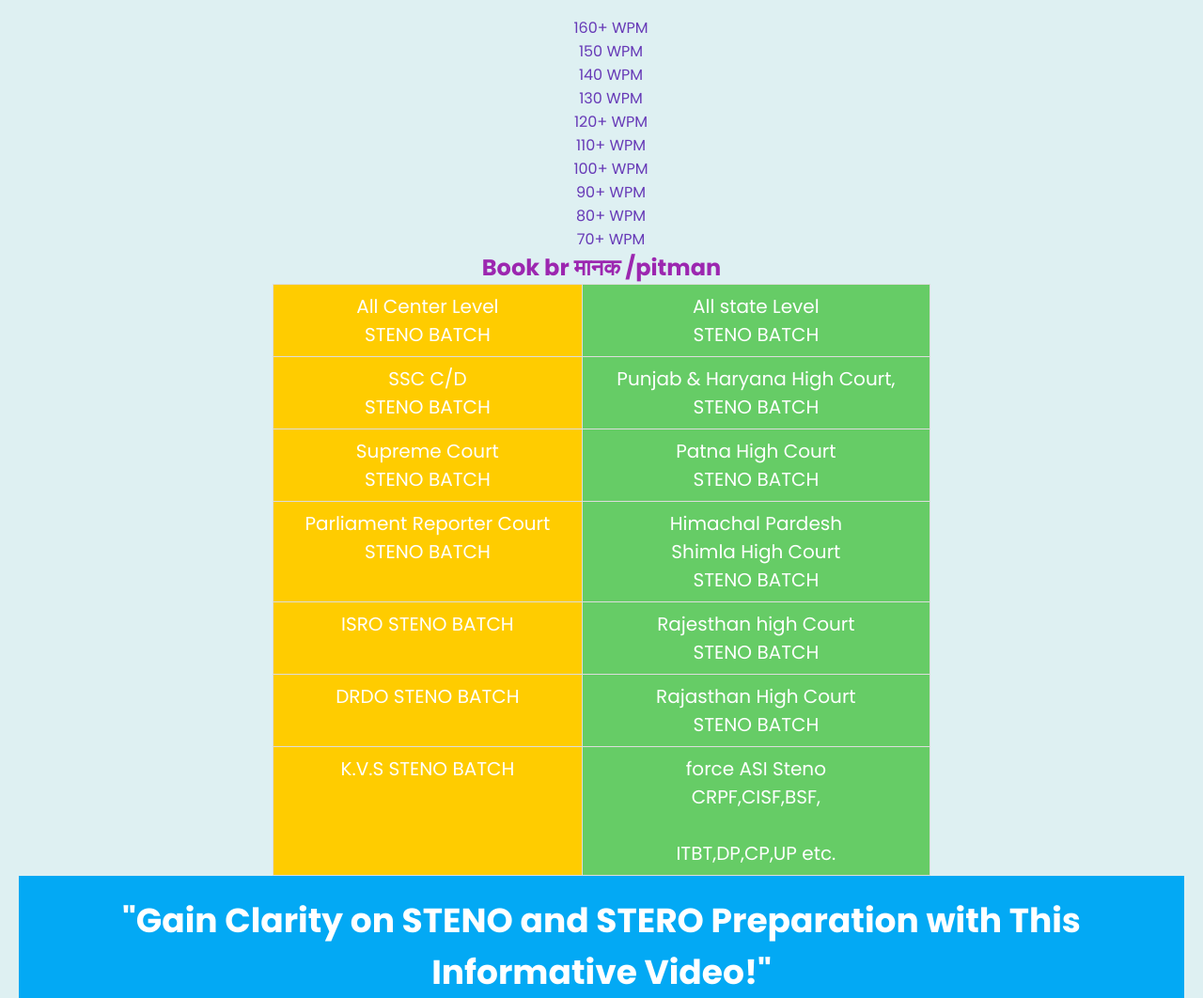
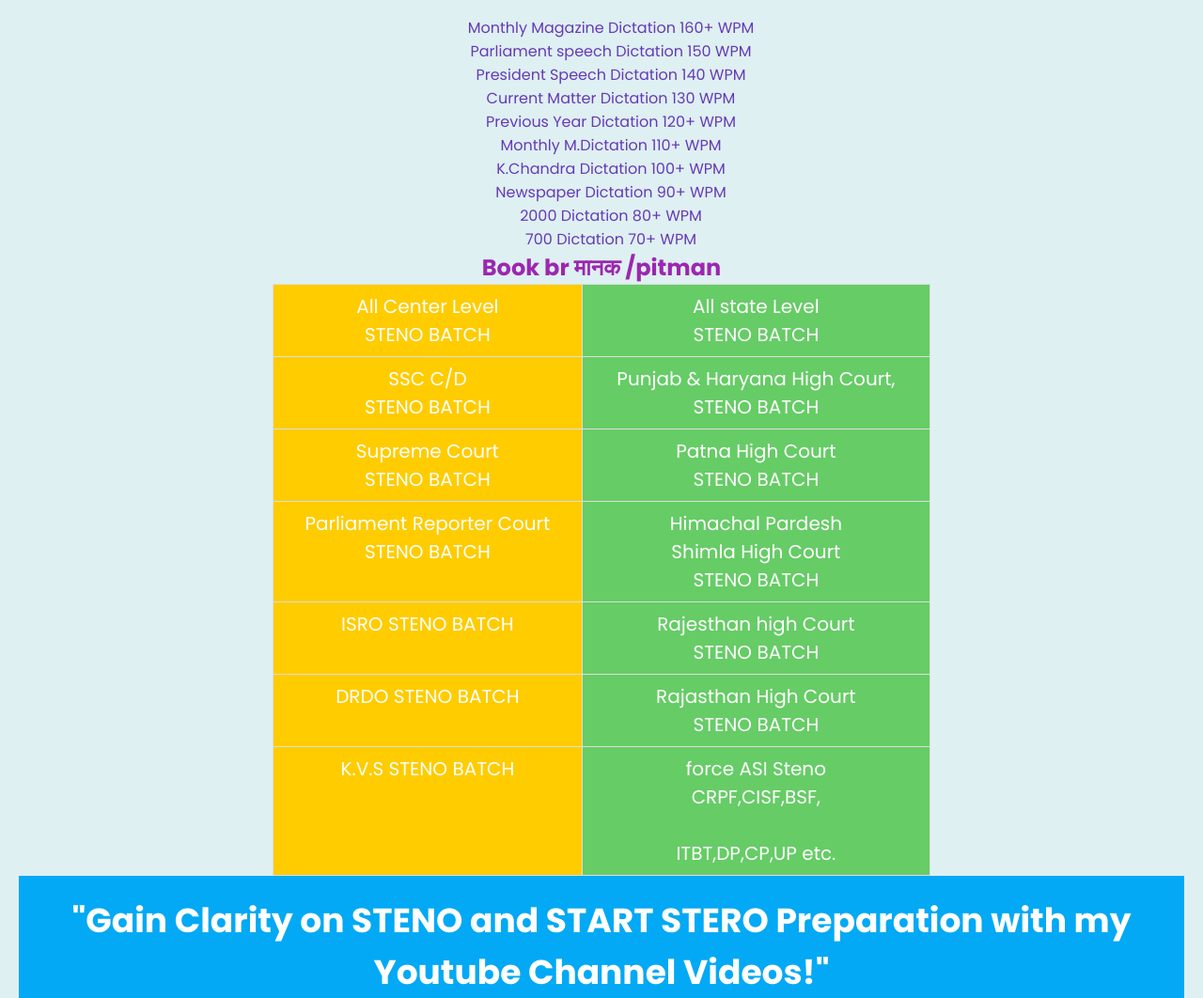
Before and after one commit to Kundankr7/coaching, a plain HTML site: page index.html in a window 1280 px wide. Shown: the part 2342-3404 px from the top of the page at 94% size. Drawn offline with Linux system fonts and the light colour scheme; a script that the page names is missing.

Commit message:
Add files via upload

```diff
--- a/index.html
+++ b/index.html
@@ -70,7 +70,7 @@
         </section>
         <script>
           const textElement = document.querySelector('#about-me-text');
-          const words = " Hello! My name is Ak Sharma, and I'm thrilled to share that I've been selected as a stenographer at Indira Gandhi University (IGU). With a passion for effective communication and organization, I'm excited to contribute my skills to this dynamic institution. I believe in the power of precision and attention to detail, which makes stenography a perfect fit for me. In my free time, you can find me honing my stenography skills, exploring new literature, and enjoying the company of friends and family. I'm eager to embark on this journey at IGU and make a positive impact through my role as a stenographer. If you'd like to connect or have any questions, feel free to reach out to me at Stcstenonnl@gmail.com.</p> ".split(' ');
+          const words = " Hello! I (AK Sharma) is a renowned steno faculty. I have been selected at Indira Gandhi University (2019) as a stenographer. I will share my steno skills experience on this platform. With the help of my innovative ideas of completing entire steno syllabus, you can complete your steno course for any Govt. Exam. If you would like to connect or have any queries regarding online classes or syllabus. Please contact at stcsharmaji@gmail.com Business Whatsapp 8697420314 9068000314 .</p> ".split(' ');
           textElement.textContent = '';
           let i = 0;
           function printNextWord() {
@@ -227,16 +227,16 @@ wrapper.addEventListener("mouseleave", autoPlay);
           <h1 class="practice-heading"><u>Steno depends more on the practice of the students</u></h1>
           <h2>Speed Dictation Matter.</h2>
           <ol>
-            <li>160+ WPM</li>
-            <li>150 WPM</li>
-            <li>140 WPM</li>
-            <li>130 WPM</li>
-            <li>120+ WPM</li>
-            <li>110+ WPM</li>
-            <li>100+ WPM</li>
-            <li>90+ WPM</li>
-            <li>80+ WPM</li>
-            <li>70+ WPM</li>
+            <li>Monthly Magazine Dictation           160+ WPM</li>
+            <li>Parliament speech Dictation          150 WPM</li>
+            <li>President Speech Dictation           140 WPM</li>
+            <li>Current Matter Dictation             130 WPM</li>
+            <li>Previous Year Dictation              120+ WPM</li>
+            <li>Monthly M.Dictation                  110+ WPM</li>
+            <li>K.Chandra Dictation                  100+ WPM</li>
+            <li>Newspaper Dictation                  90+ WPM</li>
+            <li>2000 Dictation                       80+ WPM</li>
+            <li>700 Dictation                        70+ WPM</li>
 
           </ol>
           <h1>Book br मानक /pitman</h1>
@@ -272,10 +272,10 @@ wrapper.addEventListener("mouseleave", autoPlay);
           </div>
           <div class="colorful-container">
             <div class="inner-content">
-              <h2 class="colorful-heading">"Gain Clarity on STENO and STERO Preparation with This Informative Video!"</h2>
+              <h2 class="colorful-heading">"Gain Clarity on STENO and START STERO Preparation with my Youtube Channel Videos!"</h2>
               <p class="colorful-text">This Video will definitely </p>
-              <p>provide you all a clear view about Steno and stero Related preparation all we need is to prepare well and stay focused while preparing for Steno.</p>
-              <p>sucess comes to those who try again to again to success with pacience and strong will!</p>
+              <p>provide you all a clear view about Steno preparation and we need  to prepare well with focus and strong will.</p>
+              <p>sucess comes to those who try again to again. To get success work hard with consistency!</p>
               <h1><b>जीवन में आगे पढ़ने के लिए पीछे का सब चोरड़ना पढ़ता है</b></h1>
             </div>
             </div>
@@ -294,7 +294,7 @@ wrapper.addEventListener("mouseleave", autoPlay);
             <div class="inner-content">
               <h2 class="colorful-heading">Hello Dear Students........</h2>
               <p class="colorful-text">Here I want to tell you all that,</p>
-              <p>our online classes going to start regarding steno and as we know that this group was created for the steno aspirants so those who all want to kick start their preparation for stenography. do massage me persnally and share your uses regarding your preparation that what you actually want in your online classes !!</p>
+              <p>our online classes going to start regarding steno and as we know that this group was created for the steno aspirants so those who all want to kick start their preparation for stenography, massage me persnally and share your ideas regarding your preparation that what you actually want in your online classes !!</p>
 
               <h1><b>"बना हुआ स्टेनोग्राफर सब को पसंद आएगा मगर बनता हुआ नही"</b></h1>
               <h1><b>"मेरा जज्बा आने वाले स्टेनो स्टूडेंट का उत्साह बनेगा"</b></h1>
@@ -324,7 +324,7 @@ wrapper.addEventListener("mouseleave", autoPlay);
               </div>
               <div class="contact-info-content">
                 <h4>Address</h4>
-                <p>Shop No.16 To 20,<br/> Gulab Devi Complex, Tst floor opp.Bus Stand Narnaul , <br/>123001</p>
+                <p>Shop No.16 To 20,<br/> Gulab Devi Complex, Ist floor opp.Bus Stand Narnaul Distt.  <br/>Mahendergarh(HARYANA123001)</p>
               </div>
             </div>
 
@@ -345,7 +345,7 @@ wrapper.addEventListener("mouseleave", autoPlay);
 
               <div class="contact-info-content">
                 <h4>Email</h4>
-               <p>Stcstenonnl@gmail.com</p>
+               <p>Stcsharmaji@gmail.com</p>
               </div>
             </div>
           </div>
```
